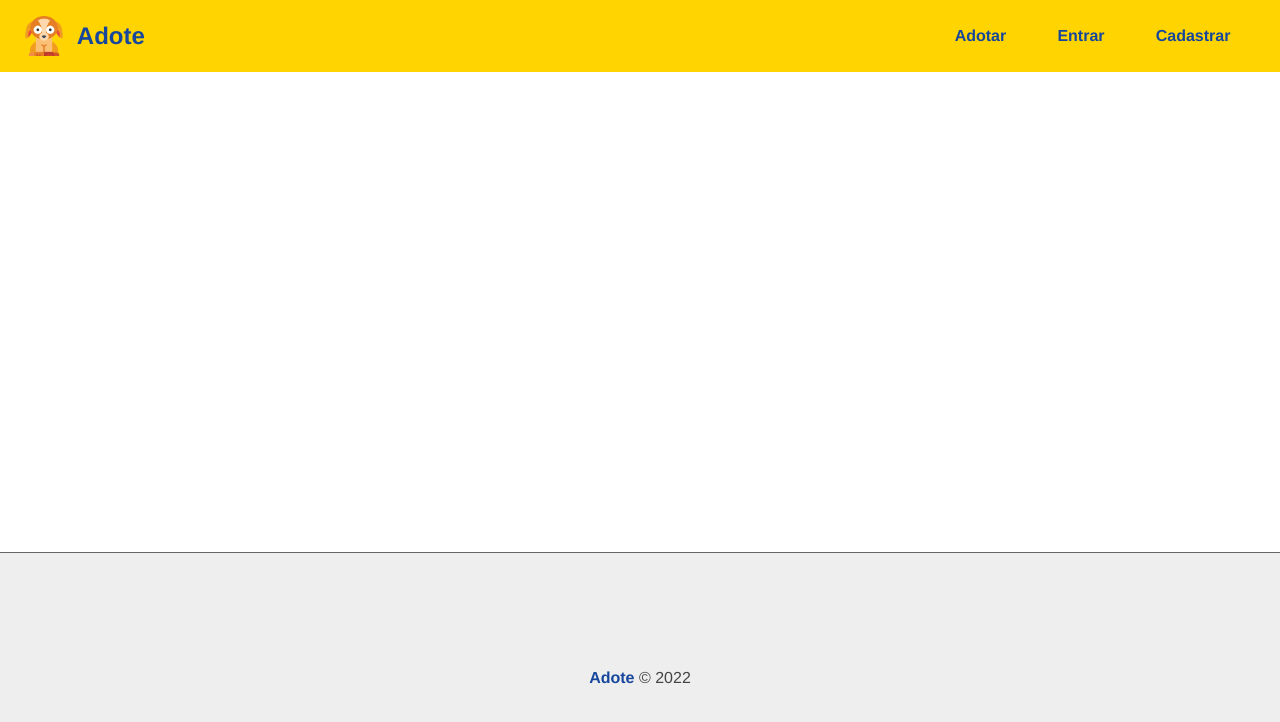
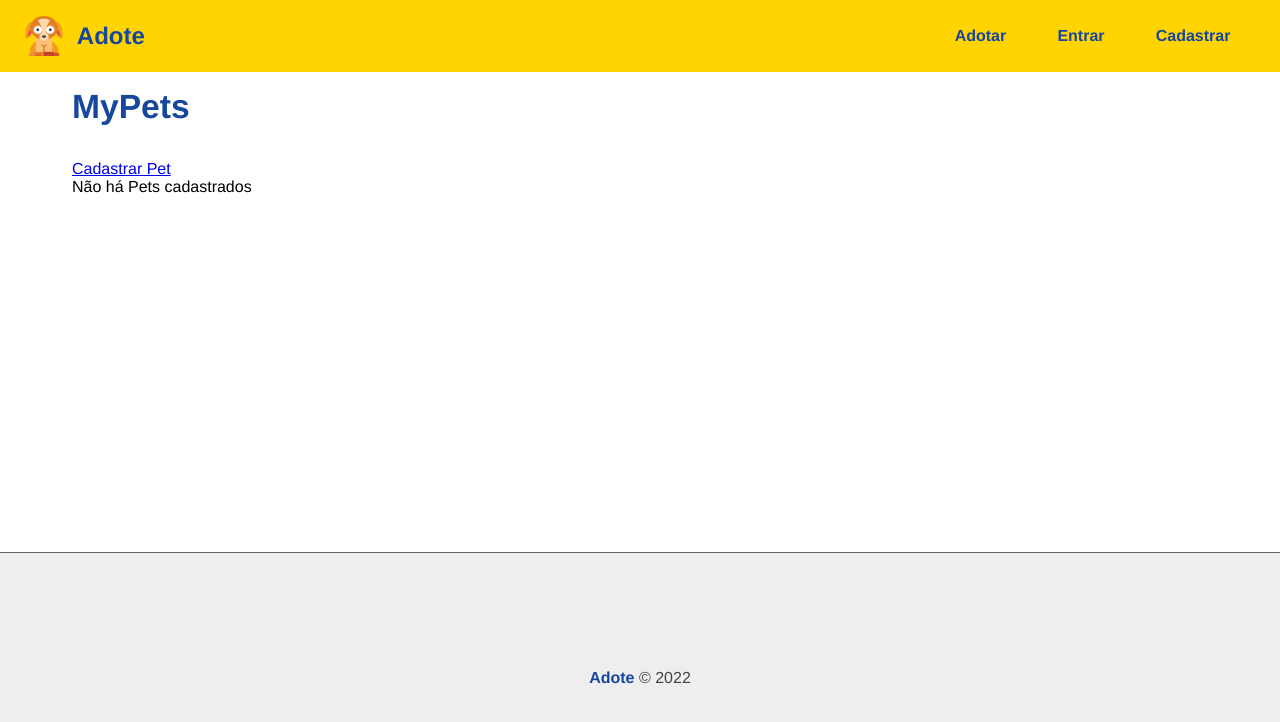
Before and after one commit to HenriqueTrigolo/Adote, a React (Create React App) app in the folder frontend/: page /pet/mypets in a window 1280 px wide. Shown: the top 722 px of the page. Built offline with nearby package versions, Linux system fonts and the light colour scheme.

Commit message:
acesso a pagina de cadastro de pet

```diff
--- a/frontend/src/App.js
+++ b/frontend/src/App.js
@@ -11,6 +11,7 @@ import Login from './components/pages/Auth/Login'
 import Register from './components/pages/Auth/Register'
 import Home from './components/pages/Home'
 import Profile from './components/pages/Users/Profile'
+import MyPets from './components/pages/Pets/MyPets'
 
 /* Context */
 import {UserProvider} from './context/UserContext'
@@ -26,6 +27,7 @@ function App() {
                         <Route path="/login" element={<Login/>}/>
                         <Route path="/register" element={<Register/>}/>
                         <Route path="/user/profile" element={<Profile/>}/>
+                        <Route path="/pet/mypets" element={<MyPets/>}/>
                         <Route path="/" element={<Home/>}/>
                     </Routes>
                 </Container>
--- a/frontend/src/components/layouts/Navbar.js
+++ b/frontend/src/components/layouts/Navbar.js
@@ -25,6 +25,7 @@ function Navbar(){
                 {
                     authenticated ? (
                     <>
+                        <li><Link to="/pet/mypets">Meus Pets</Link></li>
                         <li><Link to="/user/profile">Perfil</Link></li>
                         <li onClick={logout}>Sair</li>
                     </>
--- /dev/null
+++ b/frontend/src/components/pages/Pets/MyPets.js
@@ -0,0 +1,23 @@
+import {useState, useEffect} from 'react'
+
+import { Link } from 'react-router-dom'
+
+function MyPets(){
+
+    const [pets, setPets] = useState([])
+
+    return(
+        <section>
+            <div>
+                <h1>MyPets</h1>
+                <Link to="/pet/add">Cadastrar Pet</Link>
+            </div>
+            <div>
+                {pets.length > 0 && <p>Meus Pets cadastrados</p>}
+                {pets.length === 0 && <p>Não há Pets cadastrados</p>}
+            </div>
+        </section>
+    )
+}
+
+export default MyPets
```
Also changed, not shown: 1 other file (tests, documents, lock files or other folders).
